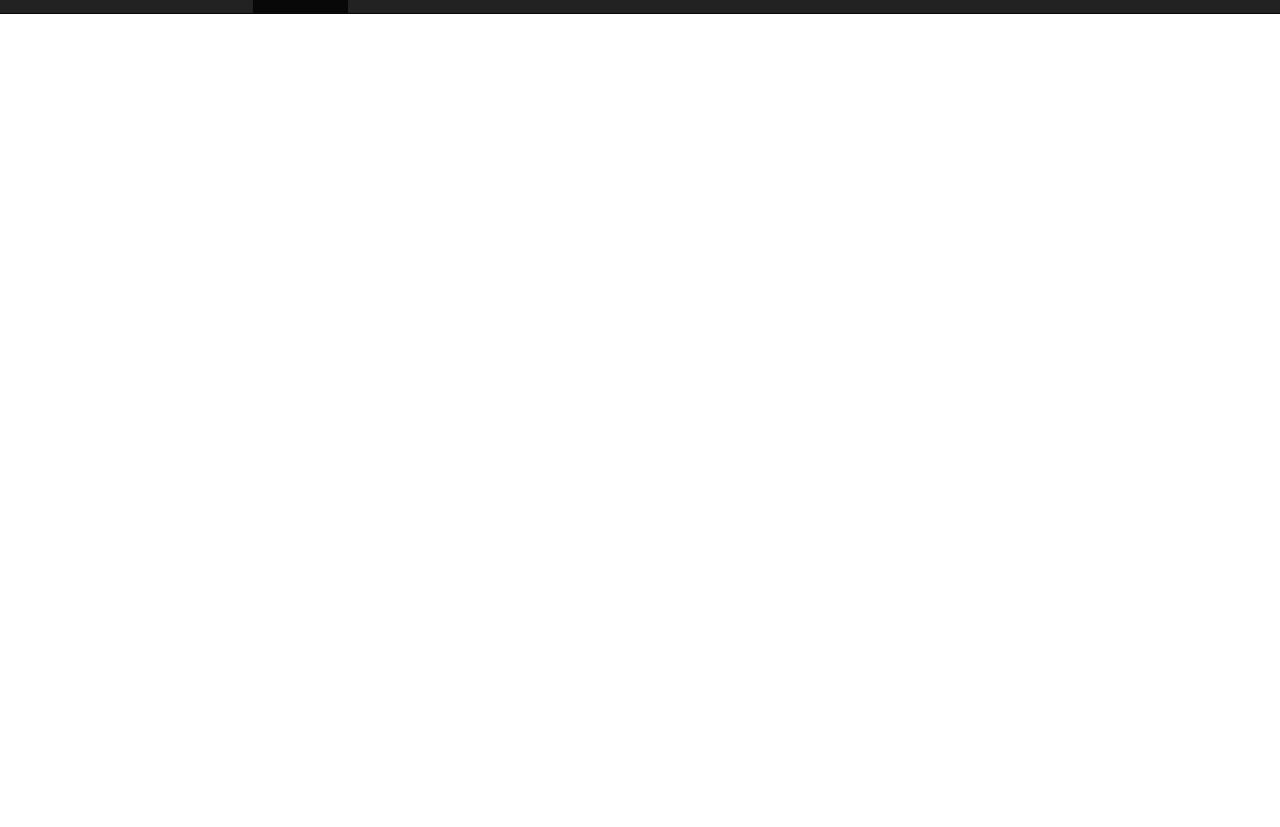
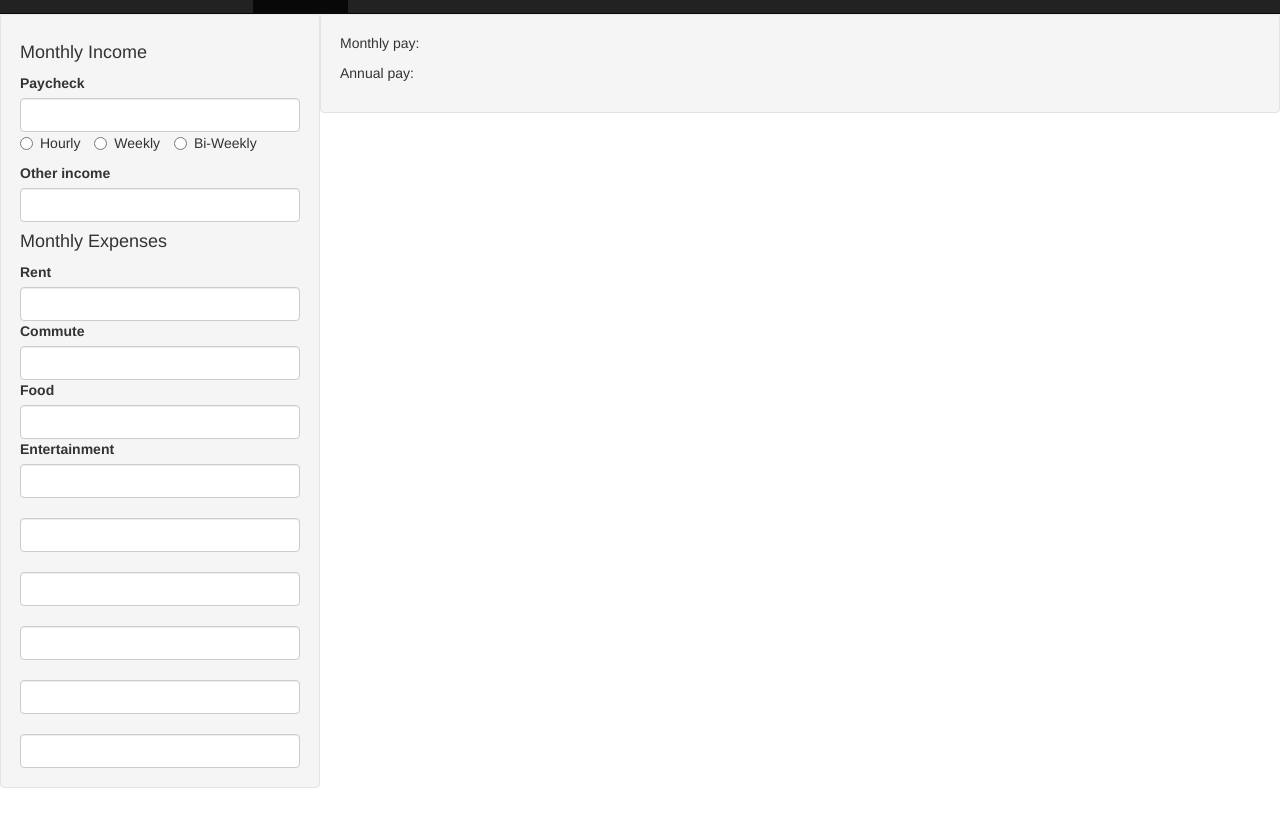
Before and after one commit to benharrisjr/ez-budget, a plain HTML site: page index.html in a window 1280 px wide. Shown: the part 37-864 px from the top of the page. Before the commit the page ends 800 px from the top, so only its background shows below. Drawn offline with nearby package versions, Linux system fonts and the light colour scheme.

Commit message:
Create initial page layout

```diff
--- a/index.html
+++ b/index.html
@@ -2,14 +2,14 @@
 <html ng-app>
 <head lang="en">
     <meta charset="UTF-8">
-    <title>Al Bhed Translator</title>
+    <title>Easy Budget</title>
     <link rel="stylesheet" href="//netdna.bootstrapcdn.com/bootstrap/3.1.1/css/bootstrap.min.css">
     <style>body {
     padding-top: 50px;
     padding-bottom: 20px;
 }</style>
 </head>
-<body ng-controller="TranslatorController">
+<body style="overflow:hidden;">
     <nav class="navbar navbar-inverse navbar-fixed-top">
       <div class="container">
         <div class="navbar-header">
@@ -39,15 +39,57 @@
         </div><!--/.navbar-collapse -->
       </div>
     </nav>
-    <main class="container">
+    <main class="container-fluid">
+        <div class="row">
+            <div class="col-lg-3 well">
+                <h4>Monthly Income</h4>
+                <label for="paycheck">Paycheck</label>
+                <input ng-model="paycheck" class="form-control" type="number">
+                <label class="radio-inline">
+                  <input type="radio" id="inlineRadio1" value="option1"> Hourly
+                </label>
+                <label class="radio-inline">
+                  <input type="radio" id="inlineRadio2" value="option2"> Weekly
+                </label>
+                <label class="radio-inline">
+                  <input type="radio" id="inlineRadio3" value="option3"> Bi-Weekly
+                </label>
+                <p></p>
+                <label for="other-income">Other income</label>
+                <input class="form-control" type="text">
+                <h4>Monthly Expenses</h4>
+                <label for="rent">Rent</label>
+                <input class="form-control" type="text">
+                <label for="commute">Commute</label>
+                <input class="form-control" type="text">
+                <label for="food">Food</label>
+                <input class="form-control" type="text">
+                <label for="entertainment">Entertainment</label>
+                <input class="form-control" type="text">
+                <label for=""></label>
+                <input class="form-control" type="text">
+                <label for=""></label>
+                <input class="form-control" type="text">
+                <label for=""></label>
+                <input class="form-control" type="text">
+                <label for=""></label>
+                <input class="form-control" type="text">
+                <label for=""></label>
+                <input class="form-control" type="text">
+            </div>
+            <div class="col-lg-9 well">
+                <p>Monthly pay: {{paycheck | currency:"$"}}</p>
+                <p>Annual pay: {{paycheck * 26 | currency:"$"}}</p>
+            </div>
+        </div>
     </main>
     <script src="https://ajax.googleapis.com/ajax/libs/jquery/1.11.0/jquery.min.js"></script>
     <script src="//netdna.bootstrapcdn.com/bootstrap/3.1.1/js/bootstrap.min.js"></script>
     <script type="text/javascript" src="https://ajax.googleapis.com/ajax/libs/angularjs/1.2.15/angular.min.js"></script>
 <script type="text/javascript">
     function BudgetController($scope) {
-
-
+        $scope.paycheck = 1;
+        $scope.multiplier = {};
     }
 </script>
 </body>
```
